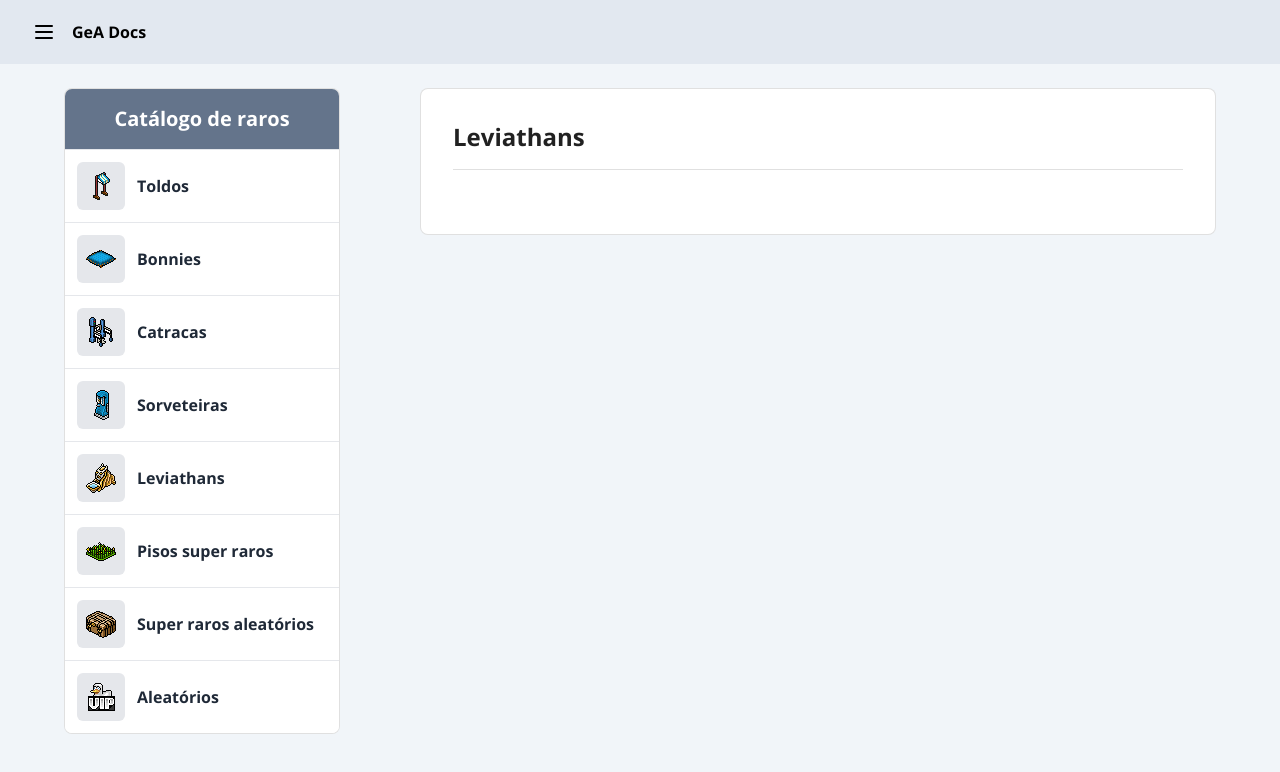
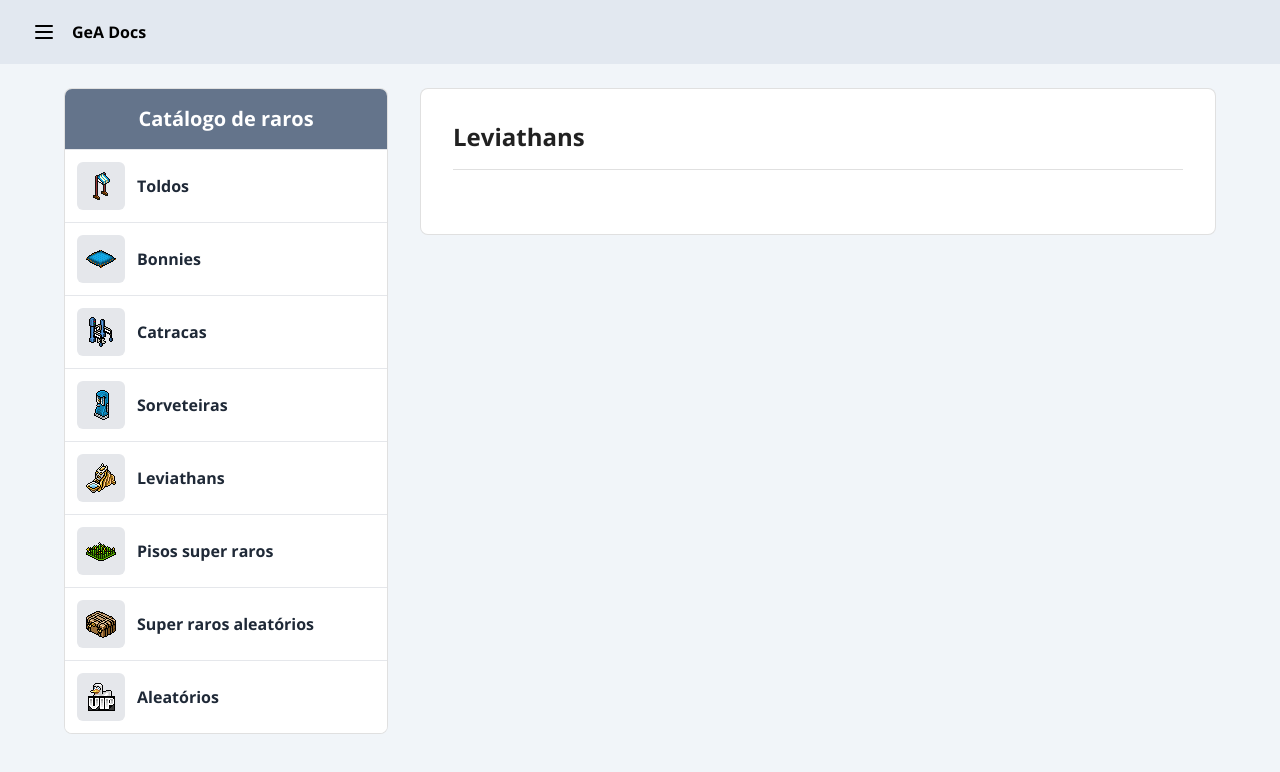
Before and after one commit to KaioFelps/gea-simple-docs, a Next.js app: page /catalogo/leviathans in a window 1280 px wide. Shown: the top 772 px of the page. Built offline with nearby package versions, Linux system fonts and the light colour scheme.

Commit message:
style: change styles at catalog aside navigation component to fit new grid layout

```diff
--- a/src/components/catalog/CatalogAsideNavigation.tsx
+++ b/src/components/catalog/CatalogAsideNavigation.tsx
@@ -15,10 +15,9 @@ export default function CatalogAsideNavigation() {
     <CustomCard
       variant="outlined"
       sx={{
-        width: "calc(100% - 48px)",
-        maxWidth: 324,
         padding: 0,
         height: "fit-content",
+        gridArea: "aside",
       }}
     >
       <h1 className="px-3 py-4 bg-slate-500 text-white font-bold text-xl text-center">
```
